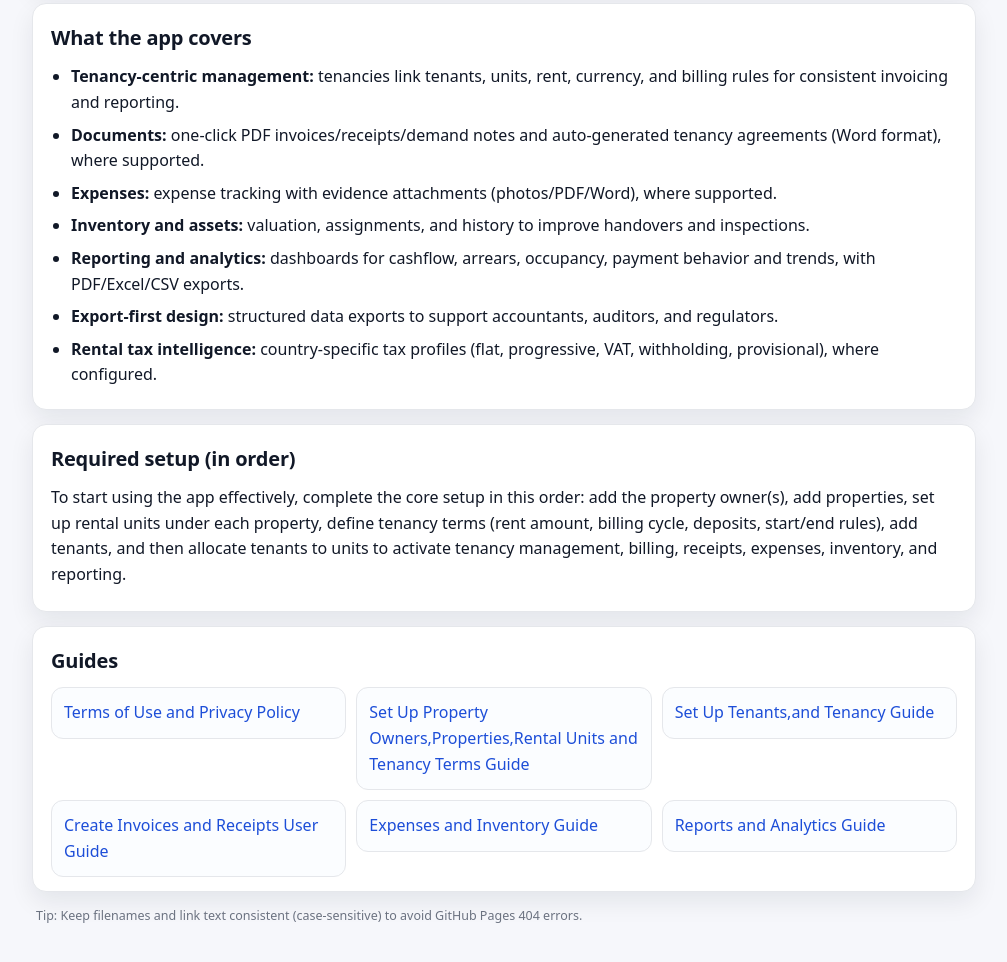
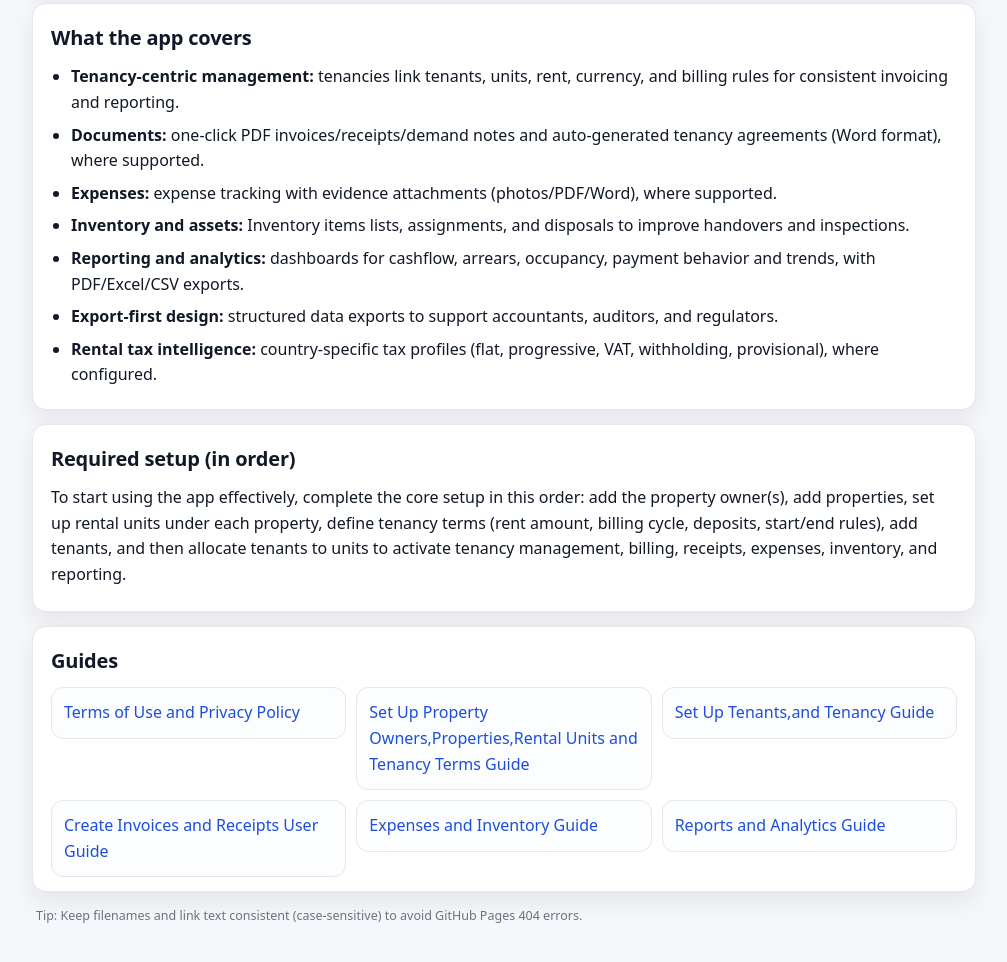
Before and after one commit to kamulegeya/rkamulegeya.github.io, a plain HTML site: page index.html in a window 1280 px wide. Shown: the part 776-1738 px from the top of the page, without its empty margins (136-1143 px from the left). Drawn offline with Linux system fonts and the light colour scheme.

Commit message:
Update index.html

```diff
--- a/index.html
+++ b/index.html
@@ -169,7 +169,7 @@
             <li><b>Tenancy-centric management:</b> tenancies link tenants, units, rent, currency, and billing rules for consistent invoicing and reporting.</li>
             <li><b>Documents:</b> one-click PDF invoices/receipts/demand notes and auto-generated tenancy agreements (Word format), where supported.</li>
             <li><b>Expenses:</b> expense tracking with evidence attachments (photos/PDF/Word), where supported.</li>
-            <li><b>Inventory and assets:</b> valuation, assignments, and history to improve handovers and inspections.</li>
+            <li><b>Inventory and assets:</b> Inventory items lists, assignments, and disposals to improve handovers and inspections.</li>
             <li><b>Reporting and analytics:</b> dashboards for cashflow, arrears, occupancy, payment behavior and trends, with PDF/Excel/CSV exports.</li>
             <li><b>Export-first design:</b> structured data exports to support accountants, auditors, and regulators.</li>
             <li><b>Rental tax intelligence:</b> country-specific tax profiles (flat, progressive, VAT, withholding, provisional), where configured.</li>
```
